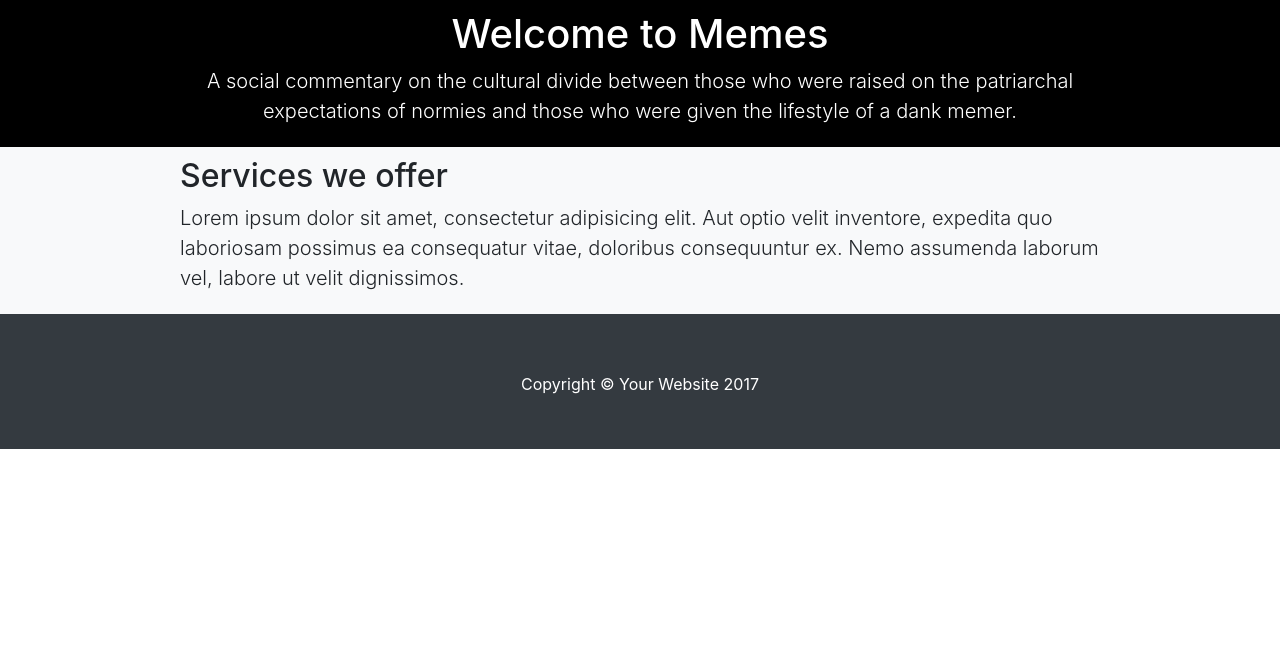
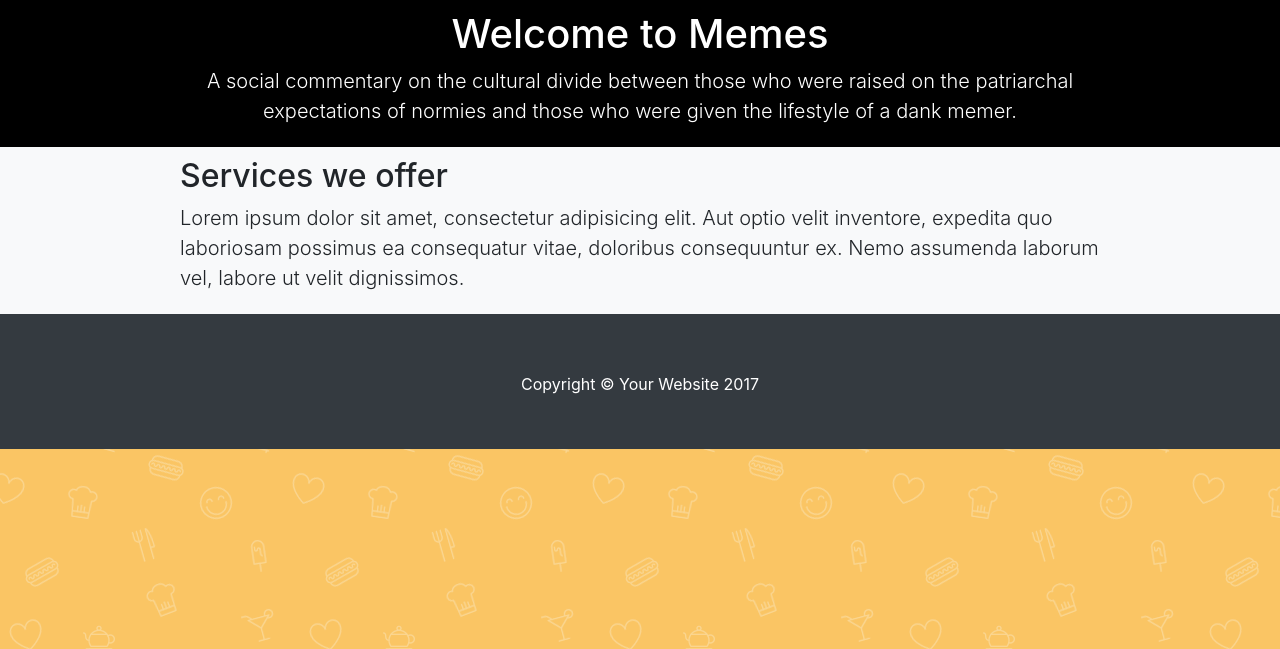
Before and after one commit to juliahou/meme, a Flask app: template templates/index.html in a window 1280 px wide. Shown: the top 649 px of the page. Run offline with Flask 2, Linux system fonts and the light colour scheme; the template is opened without the code that fills it, so the values that code supplies are empty; some libraries are stand-ins or nearby versions.

Commit message:
change background

```diff
--- a/static/css/style.css
+++ b/static/css/style.css
@@ -1,3 +1,7 @@
+body {
+    background: url(../img/food.png) repeat 0 0;
+}
+
 header {
 	background-color: #000000;
 }
```
Also changed, not shown: static/img/food.png (added), 2 other files.
